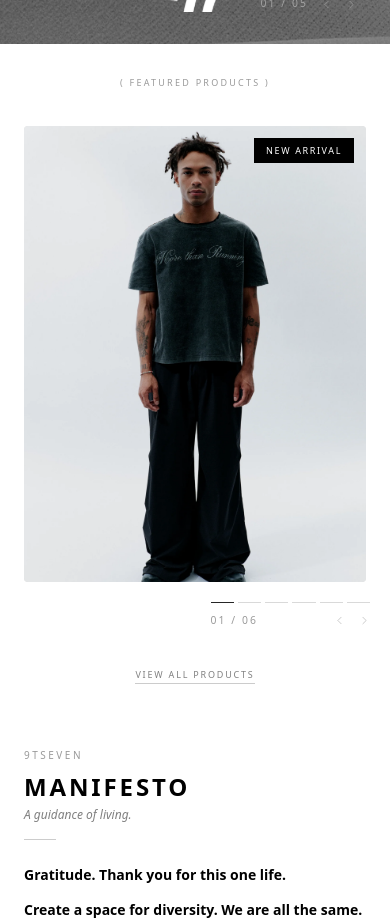
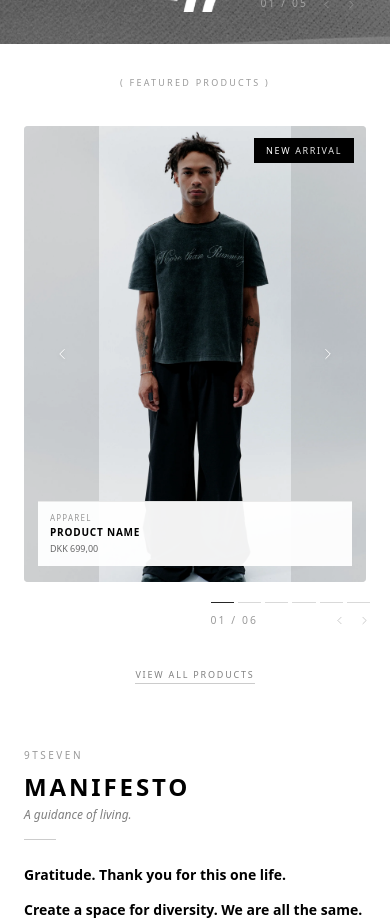
Before and after one commit to 9tseven/9tseven-website, a Next.js app: page / in a window 390 px wide. Shown: the part 800-1723 px from the top of the page. Built offline with nearby package versions, Linux system fonts and the light colour scheme; a web font is replaced by a local one.

Commit message:
feat: full-height overlay arrow panels and mobile always-visible price panel

```diff
--- a/app/components/FeaturedProductsSection/ProductCard.tsx
+++ b/app/components/FeaturedProductsSection/ProductCard.tsx
@@ -35,7 +35,12 @@ export default function ProductCard({ product, cardWidth }: ProductCardProps) {
   };
 
   return (
-    <div className="relative shrink-0 bg-[#e0e0e0] rounded-sm overflow-hidden cursor-pointer" style={{ width: cardWidth, aspectRatio: "3 / 4" }} onMouseEnter={() => setHovered(true)} onMouseLeave={() => setHovered(false)}>
+    <div
+      className="relative shrink-0 bg-[#e0e0e0] rounded-sm overflow-hidden cursor-pointer group"
+      style={{ width: cardWidth, aspectRatio: "3 / 4" }}
+      onMouseEnter={() => setHovered(true)}
+      onMouseLeave={() => setHovered(false)}
+    >
       {/* Image with slide animation */}
       <AnimatePresence initial={false} custom={direction} mode="popLayout">
         <motion.div
@@ -54,34 +59,96 @@ export default function ProductCard({ product, cardWidth }: ProductCardProps) {
           onAnimationStart={() => setIsAnimating(true)}
           onAnimationComplete={() => setIsAnimating(false)}
         >
-          <Image src={images[imgIndex]} alt={product.name} fill className="object-cover pointer-events-none" draggable={false} />
+          <Image
+            src={images[imgIndex]}
+            alt={product.name}
+            fill
+            className="object-cover pointer-events-none"
+            draggable={false}
+          />
         </motion.div>
       </AnimatePresence>
 
       {/* New Arrival tag */}
       <div className="absolute top-3 right-3 z-10 px-3 py-1.5 bg-black">
-        <span className="flex text-[9px] tracking-[0.18em] uppercase font-medium text-white">New Arrival</span>
+        <span className="flex text-[9px] tracking-[0.18em] uppercase font-medium text-white">
+          New Arrival
+        </span>
       </div>
 
-      {/* Image navigation arrows — visible on hover only */}
+      {/* Full-height overlay arrow panels
+          Mobile:  always visible at bg-black/10 (no hover needed)
+          Desktop: hidden until the card (group) is hovered; panel hover darkens to bg-black/20 */}
       {hasMultiple && (
         <>
-          <button onClick={prevImage} aria-label="Previous image" className={`absolute left-2 top-1/2 -translate-y-1/2 z-10 text-white/70 hover:text-white transition-all duration-200 ${hovered ? "opacity-100" : "opacity-0 pointer-events-none"}`}>
-            <ChevronLeft size={20} strokeWidth={1.25} />
+          <button
+            className="absolute left-0 top-0 bottom-0 w-[22%] z-10
+                       flex items-center justify-center
+                       bg-black/10
+                       md:bg-transparent md:opacity-0
+                       md:group-hover:opacity-100 md:hover:bg-black/20
+                       transition-all duration-200"
+            onClick={prevImage}
+            aria-label="Previous image"
+          >
+            <ChevronLeft size={18} strokeWidth={1.25} className="text-white drop-shadow" />
           </button>
-          <button onClick={nextImage} aria-label="Next image" className={`absolute right-2 top-1/2 -translate-y-1/2 z-10 text-white/70 hover:text-white transition-all duration-200 ${hovered ? "opacity-100" : "opacity-0 pointer-events-none"}`}>
-            <ChevronRight size={20} strokeWidth={1.25} />
+          <button
+            className="absolute right-0 top-0 bottom-0 w-[22%] z-10
+                       flex items-center justify-center
+                       bg-black/10
+                       md:bg-transparent md:opacity-0
+                       md:group-hover:opacity-100 md:hover:bg-black/20
+                       transition-all duration-200"
+            onClick={nextImage}
+            aria-label="Next image"
+          >
+            <ChevronRight size={18} strokeWidth={1.25} className="text-white drop-shadow" />
           </button>
         </>
       )}
 
-      {/* Hover info panel */}
+      {/* Mobile: price panel — always visible */}
+      <div className="absolute bottom-4 left-3.5 right-3.5 px-3 py-2.5 bg-white/95 border-t border-black/8 z-20 md:hidden">
+        <p className="text-[8px] tracking-[0.15em] uppercase text-black/40 mb-0.5">
+          {product.category}
+        </p>
+        <p className="text-[10px] font-semibold tracking-[0.08em] uppercase text-black leading-tight">
+          {product.name}
+        </p>
+        <p className="text-[9px] text-black/60 mt-1">
+          DKK{" "}
+          {product.price.toLocaleString("da-DK", {
+            minimumFractionDigits: 2,
+            maximumFractionDigits: 2,
+          })}
+        </p>
+      </div>
+
+      {/* Desktop: price panel — animated on hover */}
       <AnimatePresence>
         {hovered && (
-          <motion.div key="info" initial={{ opacity: 0, y: 8 }} animate={{ opacity: 1, y: 0 }} exit={{ opacity: 0, y: 8 }} transition={{ duration: 0.18, ease: "easeOut" }} className="absolute bottom-4 left-3.5 right-3.5 px-3 py-2.5 bg-white/95 border-t border-black/8 z-20">
-            <p className="text-[8px] tracking-[0.15em] uppercase text-black/40 mb-0.5">{product.category}</p>
-            <p className="text-[10px] font-semibold tracking-[0.08em] uppercase text-black leading-tight">{product.name}</p>
-            <p className="text-[9px] text-black/60 mt-1">DKK {product.price.toLocaleString("da-DK", { minimumFractionDigits: 2, maximumFractionDigits: 2 })}</p>
+          <motion.div
+            key="info"
+            initial={{ opacity: 0, y: 8 }}
+            animate={{ opacity: 1, y: 0 }}
+            exit={{ opacity: 0, y: 8 }}
+            transition={{ duration: 0.18, ease: "easeOut" }}
+            className="hidden md:block absolute bottom-4 left-3.5 right-3.5 px-3 py-2.5 bg-white/95 border-t border-black/8 z-20"
+          >
+            <p className="text-[8px] tracking-[0.15em] uppercase text-black/40 mb-0.5">
+              {product.category}
+            </p>
+            <p className="text-[10px] font-semibold tracking-[0.08em] uppercase text-black leading-tight">
+              {product.name}
+            </p>
+            <p className="text-[9px] text-black/60 mt-1">
+              DKK{" "}
+              {product.price.toLocaleString("da-DK", {
+                minimumFractionDigits: 2,
+                maximumFractionDigits: 2,
+              })}
+            </p>
           </motion.div>
         )}
       </AnimatePresence>
```
